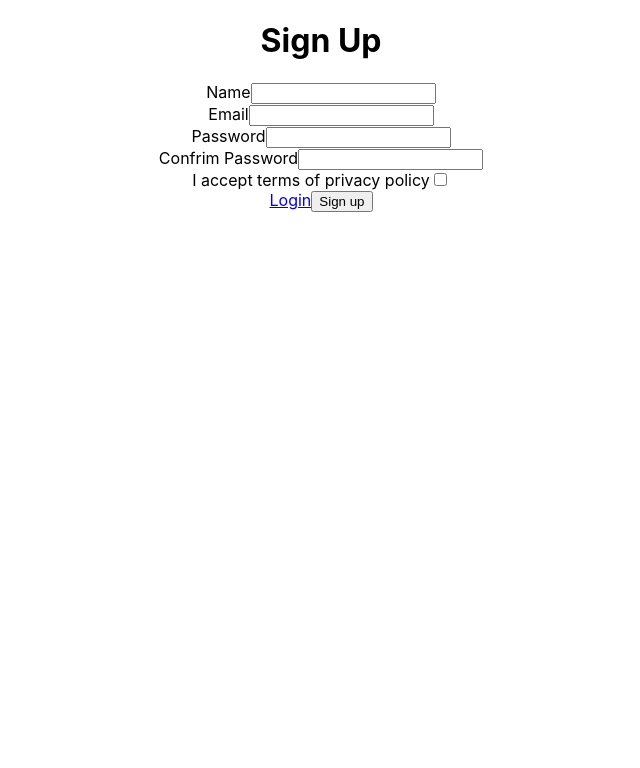
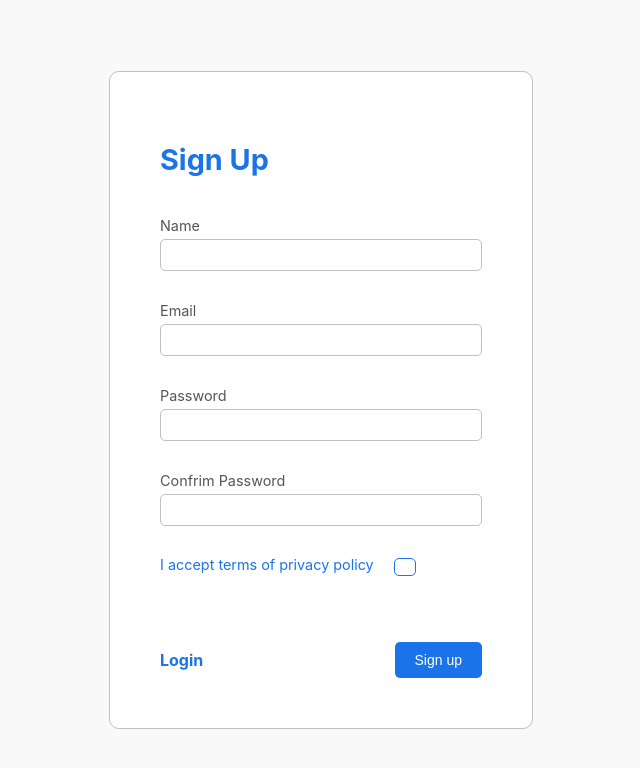
Before and after one commit to lRezaAsadil/SignUp-and-login-form-with-React, a React (Create React App) app: page / in a window 1280 px wide. Shown: the top 768 px of the page, without its empty margins (319-959 px from the left). Built offline with nearby package versions, Linux system fonts and the light colour scheme.

Commit message:
Insert styles into the form

```diff
--- a/src/component/SignUp.js
+++ b/src/component/SignUp.js
@@ -1,6 +1,8 @@
 import React, { useEffect, useState } from "react";
 import validate from "./validate";
 import { notify } from "./notify";
+import styles from "./SignUp.module.css";
+
 import { ToastContainer } from "react-toastify";
 import "react-toastify/dist/ReactToastify.css";
 const SignUp = () => {
@@ -46,12 +48,15 @@ const SignUp = () => {
     }
   };
   return (
-    <div>
-      <form onSubmit={submitHandler}>
-        <h1>Sign Up</h1>
-        <div>
+    <div className={styles.container}>
+      <form onSubmit={submitHandler} className={styles.formContainer}>
+        <h1 className={styles.header}>Sign Up</h1>
+        <div className={styles.formField}>
           <label>Name</label>
           <input
+            className={
+              errors.name && focus.name ? styles.uncompleted : styles.formInput
+            }
             type="text"
             name="Name"
             value={data.Name}
@@ -60,9 +65,14 @@ const SignUp = () => {
           />
           {errors.Name && focus.Name && <span>{errors.Name}</span>}
         </div>
-        <div>
+        <div className={styles.formField}>
           <label>Email</label>
           <input
+            className={
+              errors.Email && focus.Email
+                ? styles.uncompleted
+                : styles.formInput
+            }
             type="text"
             name="Email"
             value={data.Email}
@@ -71,9 +81,14 @@ const SignUp = () => {
           />
           {errors.Email && focus.Email && <span>{errors.Email}</span>}
         </div>
-        <div>
+        <div className={styles.formField}>
           <label>Password</label>
           <input
+            className={
+              errors.Password && focus.Password
+                ? styles.uncompleted
+                : styles.formInput
+            }
             type="Password"
             name="Password"
             value={data.Password}
@@ -82,9 +97,14 @@ const SignUp = () => {
           />
           {errors.Password && focus.Password && <span>{errors.Password}</span>}
         </div>
-        <div>
+        <div className={styles.formField}>
           <label>Confrim Password</label>
           <input
+            className={
+              errors.ConfrimPassword && focus.ConfrimPassword
+                ? styles.uncompleted
+                : styles.formInput
+            }
             type="Password"
             name="ConfrimPassword"
             value={data.ConfrimPassword}
@@ -95,20 +115,27 @@ const SignUp = () => {
             <span>{errors.ConfrimPassword}</span>
           )}
         </div>
-        <div>
+        <div className={styles.formField}>
+          <div className={styles.checkBoxContainer}>
             <label>I accept terms of privacy policy</label>
             <input
+              className={
+                errors.isAccepted && focus.isAccepted
+                  ? styles.uncompleted
+                  : styles.formInput
+              }
               type="checkbox"
               name="isAccepted"
               value={data.isAccepted}
               onChange={changeHandler}
               onFocus={focusHandler}
             />
+          </div>
           {errors.isAccepted && focus.isAccepted && (
             <span>{errors.isAccepted}</span>
           )}
         </div>
-        <div>
+        <div className={styles.formButtons}>
           <a href="#/">Login</a>
           <button type="submit">Sign up</button>
         </div>
```
Lines whose indentation alone changed are shown as unchanged.
